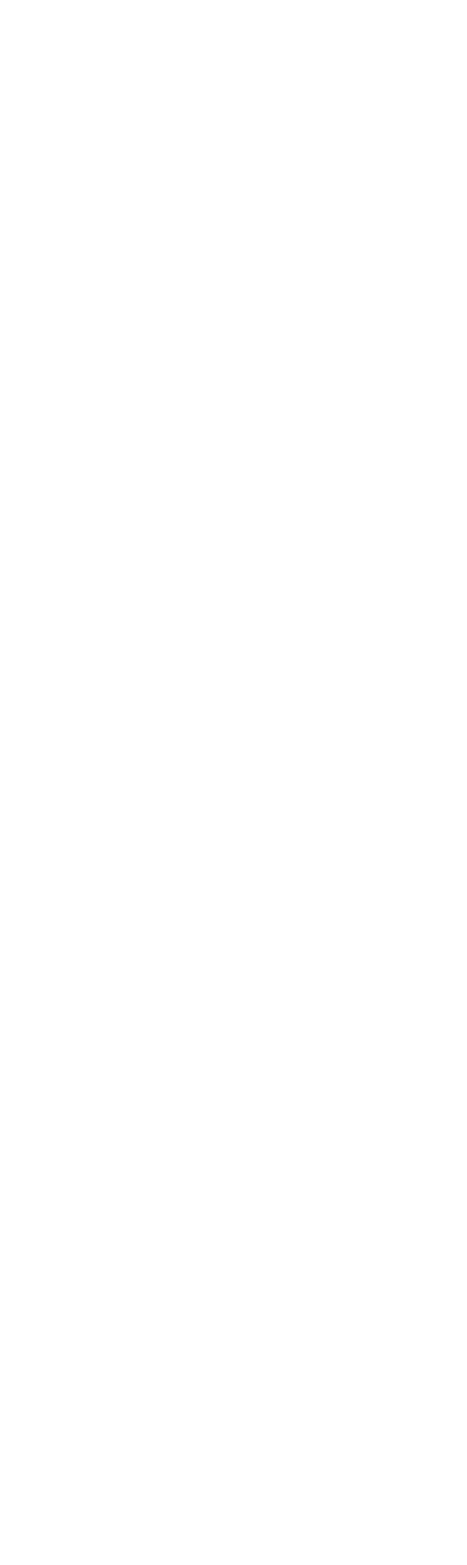
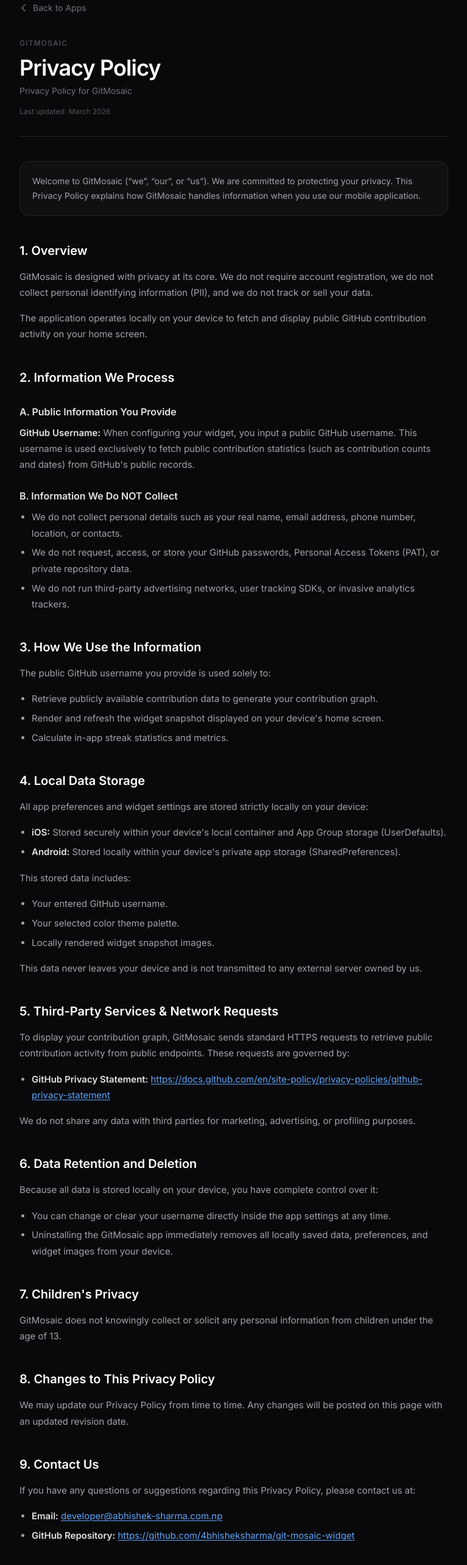
Before and after one commit to 4bhisheksharma/app-portfolio, a React (Vite) app: page /gitmosaic/privacy in a window 1280 px wide. Before the commit this address had no page. Shown: the part 62-2628 px from the top of the page at 61% size, without its empty margins (256-1023 px from the left). Before the commit the page ends 800 px from the top, so only its background shows below. Built offline with nearby package versions, Linux system fonts and the light colour scheme.

Commit message:
privacy-poloicy: add GitMosaic privacy policy page and update legal layout for custom app names

```diff
--- a/src/App.tsx
+++ b/src/App.tsx
@@ -1,4 +1,5 @@
 import { Route, Routes } from 'react-router-dom'
+import { GitMosaicPrivacyPage } from './pages/GitMosaicPrivacyPage'
 import { HomePage } from './pages/HomePage'
 import { PulseAccountDeletionPage } from './pages/PulseAccountDeletionPage'
 import { PulsePrivacyPage } from './pages/PulsePrivacyPage'
@@ -9,6 +10,7 @@
       <Route path="/" element={<HomePage />} />
       <Route path="/pulse/privacy" element={<PulsePrivacyPage />} />
       <Route path="/pulse/account-deletion" element={<PulseAccountDeletionPage />} />
+      <Route path="/gitmosaic/privacy" element={<GitMosaicPrivacyPage />} />
     </Routes>
   )
 }
--- a/src/components/legal/LegalLayout.tsx
+++ b/src/components/legal/LegalLayout.tsx
@@ -1,14 +1,16 @@
 import { Link } from 'react-router-dom'
 
 interface LegalLayoutProps {
+  appName?: string
   title: string
   subtitle?: string
-  effectiveDate: string
+  effectiveDate?: string
   lastUpdated: string
   children: React.ReactNode
 }
 
 export function LegalLayout({
+  appName = 'P.U.L.S.E',
   title,
   subtitle,
   effectiveDate,
@@ -35,13 +37,13 @@
         </Link>
 
         <header className="mb-10 border-b border-zinc-800 pb-8">
-          <p className="text-xs font-medium uppercase tracking-widest text-zinc-600">P.U.L.S.E</p>
+          <p className="text-xs font-medium uppercase tracking-widest text-zinc-600">{appName}</p>
           <h1 className="mt-3 text-3xl font-semibold tracking-tight text-white sm:text-4xl">
             {title}
           </h1>
           {subtitle && <p className="mt-2 text-sm text-zinc-500">{subtitle}</p>}
           <p className="mt-4 text-xs text-zinc-600">
-            Effective date: {effectiveDate} · Last updated: {lastUpdated}
+            {effectiveDate ? `Effective date: ${effectiveDate} · ` : ''}Last updated: {lastUpdated}
           </p>
         </header>
 
--- /dev/null
+++ b/src/data/gitmosaic/constants.ts
@@ -0,0 +1,8 @@
+export const gitMosaicMeta = {
+  appName: 'GitMosaic',
+  displayName: 'GitMosaic',
+  lastUpdated: 'March 2026',
+  email: 'developer@abhishek-sharma.com.np',
+  repository: 'https://github.com/4bhisheksharma/git-mosaic-widget',
+  githubPrivacyStatement: 'https://docs.github.com/en/site-policy/privacy-policies/github-privacy-statement',
+} as const
--- /dev/null
+++ b/src/pages/GitMosaicPrivacyPage.tsx
@@ -0,0 +1,151 @@
+import { useEffect } from 'react'
+import { LegalLayout } from '../components/legal/LegalLayout'
+import { gitMosaicMeta } from '../data/gitmosaic/constants'
+
+export function GitMosaicPrivacyPage() {
+  const m = gitMosaicMeta
+
+  useEffect(() => {
+    document.title = 'Privacy Policy - GitMosaic'
+  }, [])
+
+  return (
+    <LegalLayout
+      appName={m.appName}
+      title="Privacy Policy"
+      subtitle={`Privacy Policy for ${m.appName}`}
+      lastUpdated={m.lastUpdated}
+    >
+      <p className="lead">
+        Welcome to GitMosaic (&ldquo;we&rdquo;, &ldquo;our&rdquo;, or &ldquo;us&rdquo;). We are committed
+        to protecting your privacy. This Privacy Policy explains how GitMosaic handles information
+        when you use our mobile application.
+      </p>
+
+      <h2>1. Overview</h2>
+      <p>
+        GitMosaic is designed with privacy at its core. We do not require account registration, we
+        do not collect personal identifying information (PII), and we do not track or sell your data.
+      </p>
+      <p>
+        The application operates locally on your device to fetch and display public GitHub
+        contribution activity on your home screen.
+      </p>
+
+      <h2>2. Information We Process</h2>
+
+      <h3>A. Public Information You Provide</h3>
+      <p>
+        <strong>GitHub Username:</strong> When configuring your widget, you input a public GitHub
+        username. This username is used exclusively to fetch public contribution statistics (such as
+        contribution counts and dates) from GitHub&apos;s public records.
+      </p>
+
+      <h3>B. Information We Do NOT Collect</h3>
+      <ul>
+        <li>
+          We do not collect personal details such as your real name, email address, phone number,
+          location, or contacts.
+        </li>
+        <li>
+          We do not request, access, or store your GitHub passwords, Personal Access Tokens (PAT), or
+          private repository data.
+        </li>
+        <li>
+          We do not run third-party advertising networks, user tracking SDKs, or invasive analytics
+          trackers.
+        </li>
+      </ul>
+
+      <h2>3. How We Use the Information</h2>
+      <p>The public GitHub username you provide is used solely to:</p>
+      <ul>
+        <li>Retrieve publicly available contribution data to generate your contribution graph.</li>
+        <li>Render and refresh the widget snapshot displayed on your device&apos;s home screen.</li>
+        <li>Calculate in-app streak statistics and metrics.</li>
+      </ul>
+
+      <h2>4. Local Data Storage</h2>
+      <p>All app preferences and widget settings are stored strictly locally on your device:</p>
+      <ul>
+        <li>
+          <strong>iOS:</strong> Stored securely within your device&apos;s local container and App Group
+          storage (UserDefaults).
+        </li>
+        <li>
+          <strong>Android:</strong> Stored locally within your device&apos;s private app storage
+          (SharedPreferences).
+        </li>
+      </ul>
+      <p>This stored data includes:</p>
+      <ul>
+        <li>Your entered GitHub username.</li>
+        <li>Your selected color theme palette.</li>
+        <li>Locally rendered widget snapshot images.</li>
+      </ul>
+      <p>
+        This data never leaves your device and is not transmitted to any external server owned by us.
+      </p>
+
+      <h2>5. Third-Party Services &amp; Network Requests</h2>
+      <p>
+        To display your contribution graph, GitMosaic sends standard HTTPS requests to retrieve public
+        contribution activity from public endpoints. These requests are governed by:
+      </p>
+      <ul>
+        <li>
+          <strong>GitHub Privacy Statement:</strong>{' '}
+          <a
+            href={m.githubPrivacyStatement}
+            target="_blank"
+            rel="noopener noreferrer"
+          >
+            {m.githubPrivacyStatement}
+          </a>
+        </li>
+      </ul>
+      <p>
+        We do not share any data with third parties for marketing, advertising, or profiling purposes.
+      </p>
+
+      <h2>6. Data Retention and Deletion</h2>
+      <p>Because all data is stored locally on your device, you have complete control over it:</p>
+      <ul>
+        <li>You can change or clear your username directly inside the app settings at any time.</li>
+        <li>
+          Uninstalling the GitMosaic app immediately removes all locally saved data, preferences, and
+          widget images from your device.
+        </li>
+      </ul>
+
+      <h2>7. Children&apos;s Privacy</h2>
+      <p>
+        GitMosaic does not knowingly collect or solicit any personal information from children under
+        the age of 13.
+      </p>
+
+      <h2>8. Changes to This Privacy Policy</h2>
+      <p>
+        We may update our Privacy Policy from time to time. Any changes will be posted on this page with
+        an updated revision date.
+      </p>
+
+      <h2>9. Contact Us</h2>
+      <p>
+        If you have any questions or suggestions regarding this Privacy Policy, please contact us at:
+      </p>
+      <ul>
+        <li>
+          <strong>Email:</strong>{' '}
+          <a href={`mailto:${m.email}`}>{m.email}</a>
+        </li>
+        <li>
+          <strong>GitHub Repository:</strong>{' '}
+          <a href={m.repository} target="_blank" rel="noopener noreferrer">
+            {m.repository}
+          </a>
+        </li>
+      </ul>
+    </LegalLayout>
+  )
+}
```
